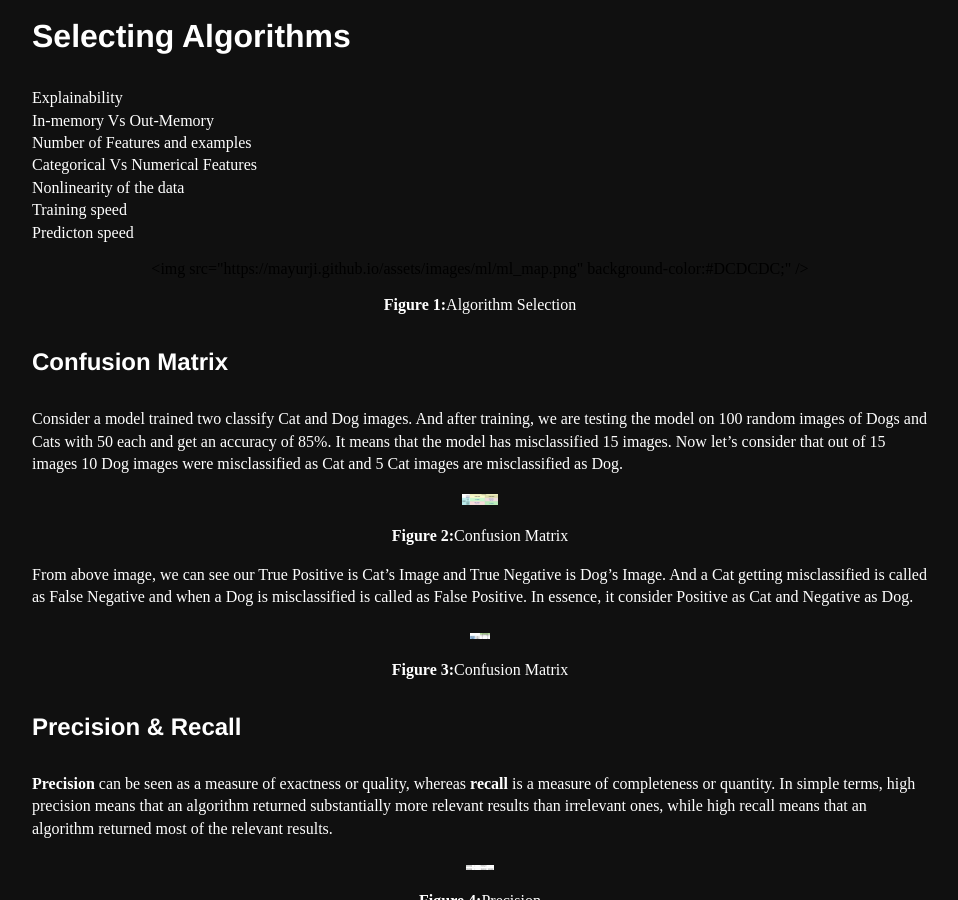
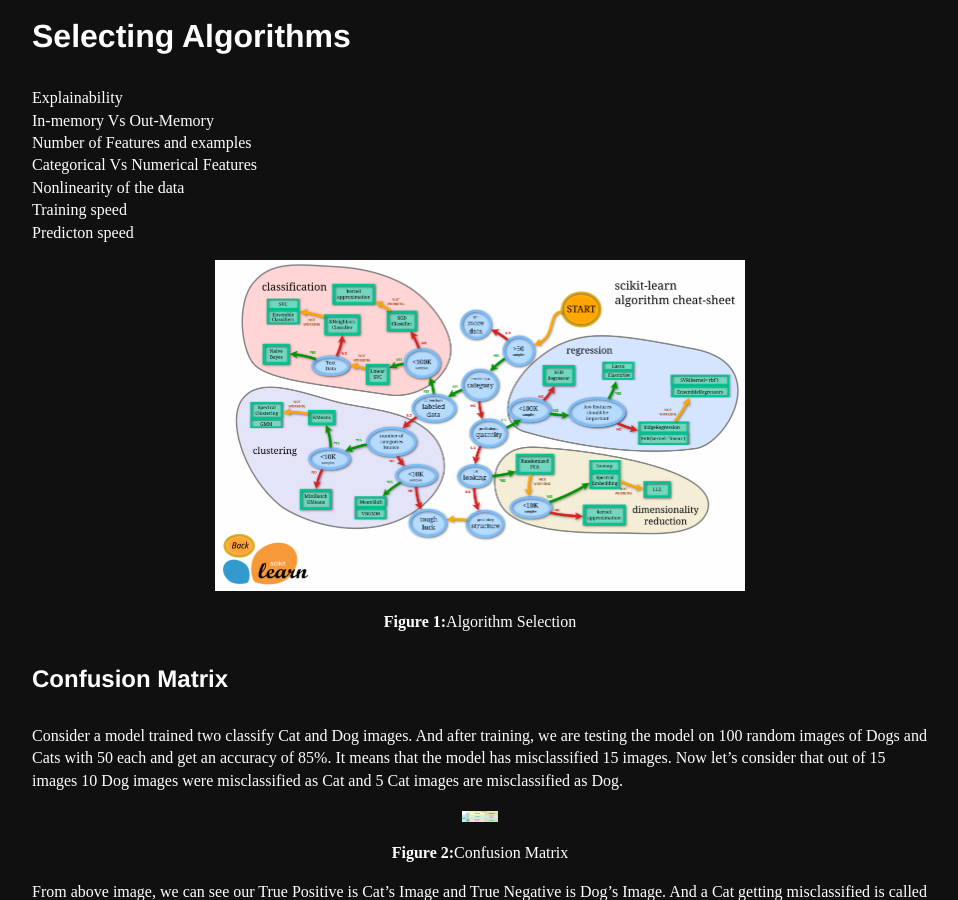
Before and after one commit to Mayurji/mayurji.github.io, a Jekyll site: the page built from _machine-learning/2020-11-06-machine-learning.md, in a window 1280 px wide and 900 px high, scrolled down 5737 px. Shown: the whole window, without its empty margins (160-1118 px from the left). Built offline with Jekyll 4.4.1, drawn with Linux system fonts in a browser that asks for light colours.

Commit message:
Update 2020-11-06-machine-learning.md

```diff
--- a/_machine-learning/2020-11-06-machine-learning.md
+++ b/_machine-learning/2020-11-06-machine-learning.md
@@ -233,7 +233,7 @@
 
 
 <center>
-<img src="{{site.url}}/assets/images/ml/ml_map.png" background-color:#DCDCDC;" /><br>
+<img src="{{site.url}}/assets/images/ml/ml_map.png" style="zoom: 25%; background-color:#DCDCDC;" /><br>
 <p><b>Figure 1:</b>Algorithm Selection</p>
 </center>
 
```
